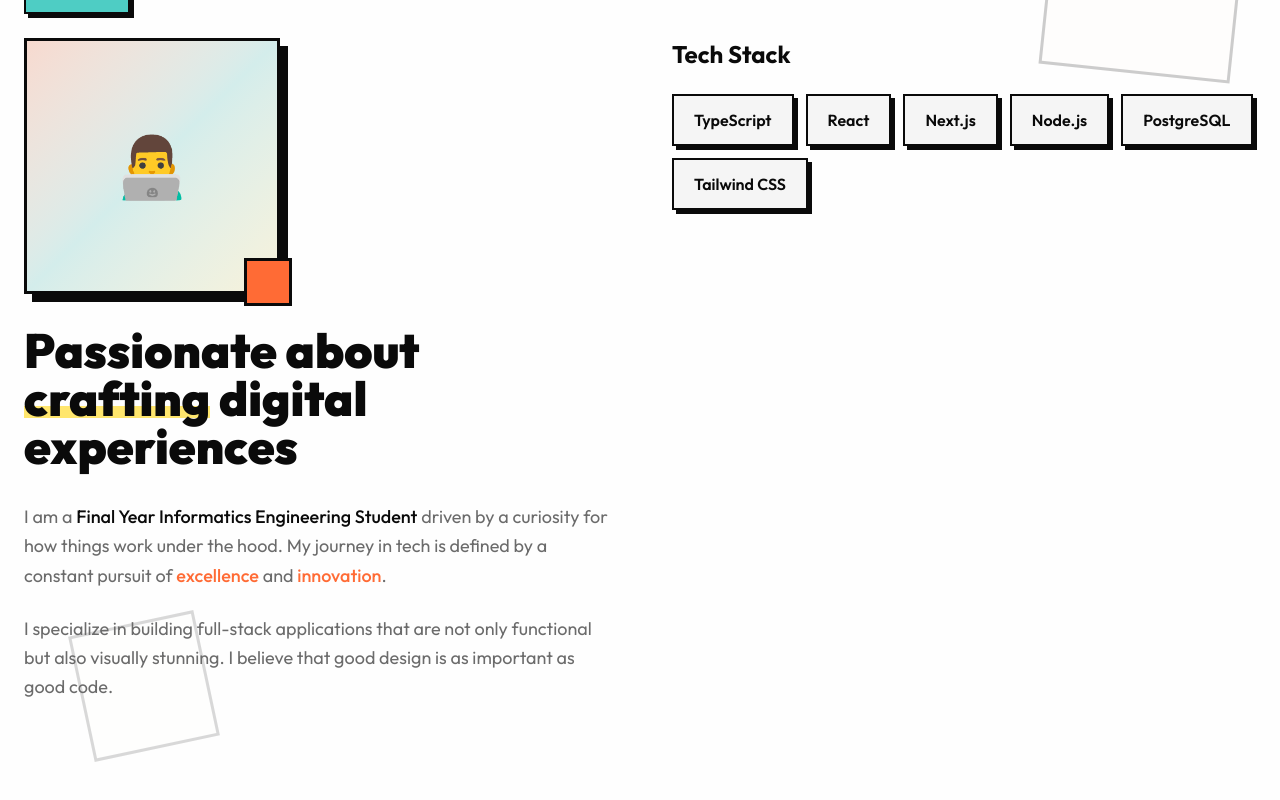
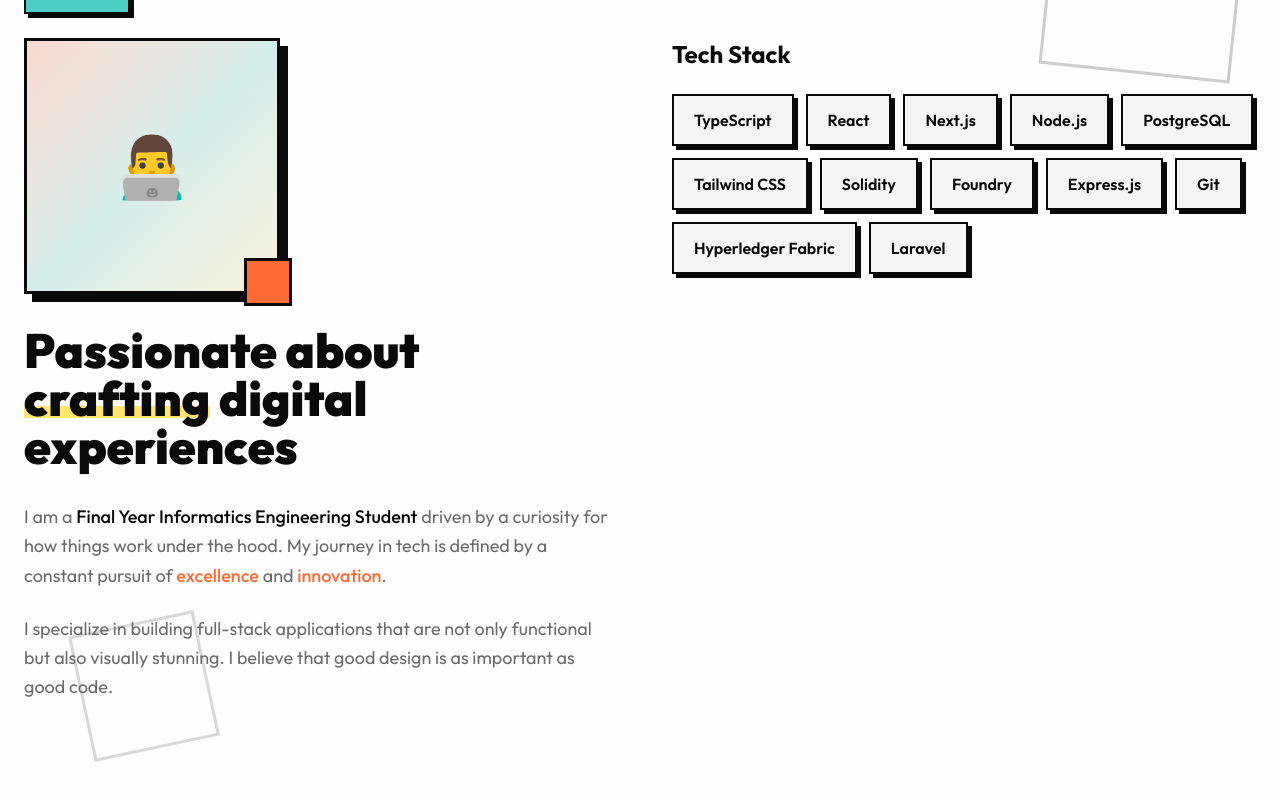
Before and after one commit to mvirgiawancr/Portfolio, a Next.js app: page / in a window 1280 px wide. Shown: the part 958-1758 px from the top of the page. Built offline with nearby package versions, Linux system fonts and the light colour scheme.

Commit message:
feat: add About, Contact, and Footer components to the portfolio.

```diff
--- a/src/components/About.tsx
+++ b/src/components/About.tsx
@@ -11,6 +11,13 @@ const skills = [
   "Node.js",
   "PostgreSQL",
   "Tailwind CSS",
+  "Solidity",
+  "Foundry",
+  "Express.js",
+  "Git",
+  "Hyperledger Fabric",
+  "Laravel",
+
 ];
 
 export function About() {
--- a/src/components/Contact.tsx
+++ b/src/components/Contact.tsx
@@ -6,7 +6,7 @@ import Link from "next/link";
 
 const socialLinks = [
   { href: "https://github.com/mvirgiawancr", label: "GitHub", icon: "🐙" },
-  { href: "https://t.me/virgiizz", label: "Telegram", icon: "✈️" },
+  { href: "https://t.me/virgiizzz", label: "Telegram", icon: "✈️" },
 ];
 
 export function Contact() {
--- a/src/components/Footer.tsx
+++ b/src/components/Footer.tsx
@@ -3,7 +3,7 @@ import Link from "next/link";
 const socialLinks = [
   { href: "https://github.com/mvirgiawancr", label: "GitHub" },
   { href: "https://t.me/mvirgiawancr", label: "Telegram" },
-  { href: "https://linkedin.com", label: "LinkedIn" },
+  { href: "https://linkedin.com/mvirgiawancr", label: "LinkedIn" },
 ];
 
 export function Footer() {
```
